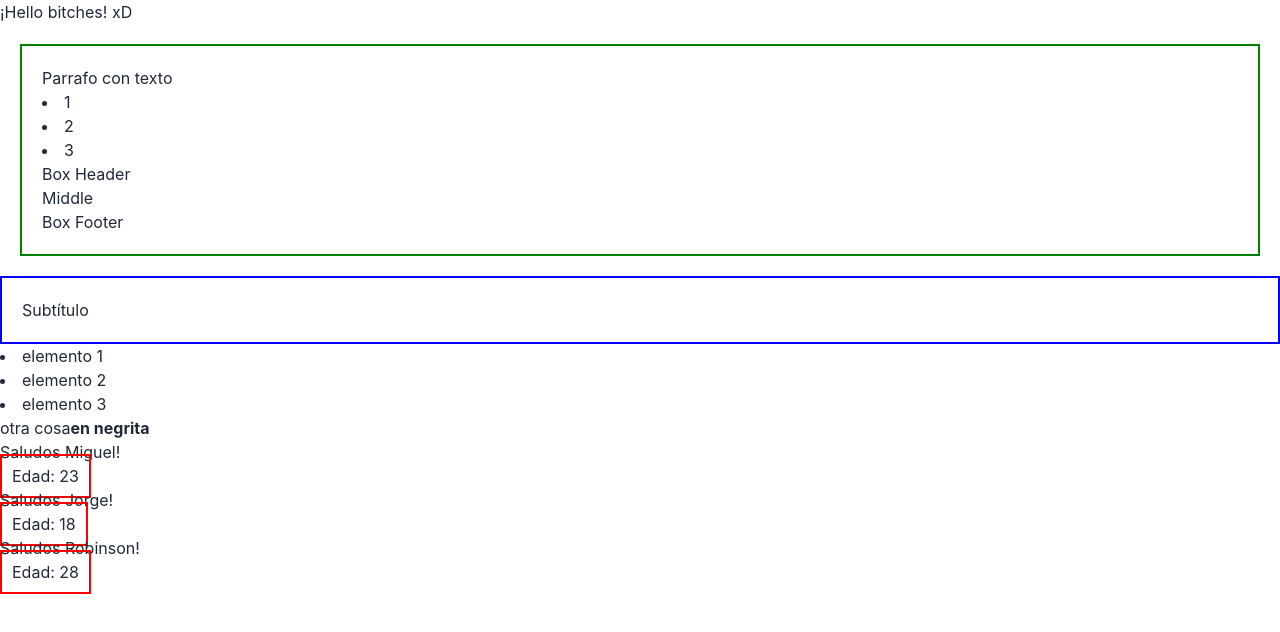
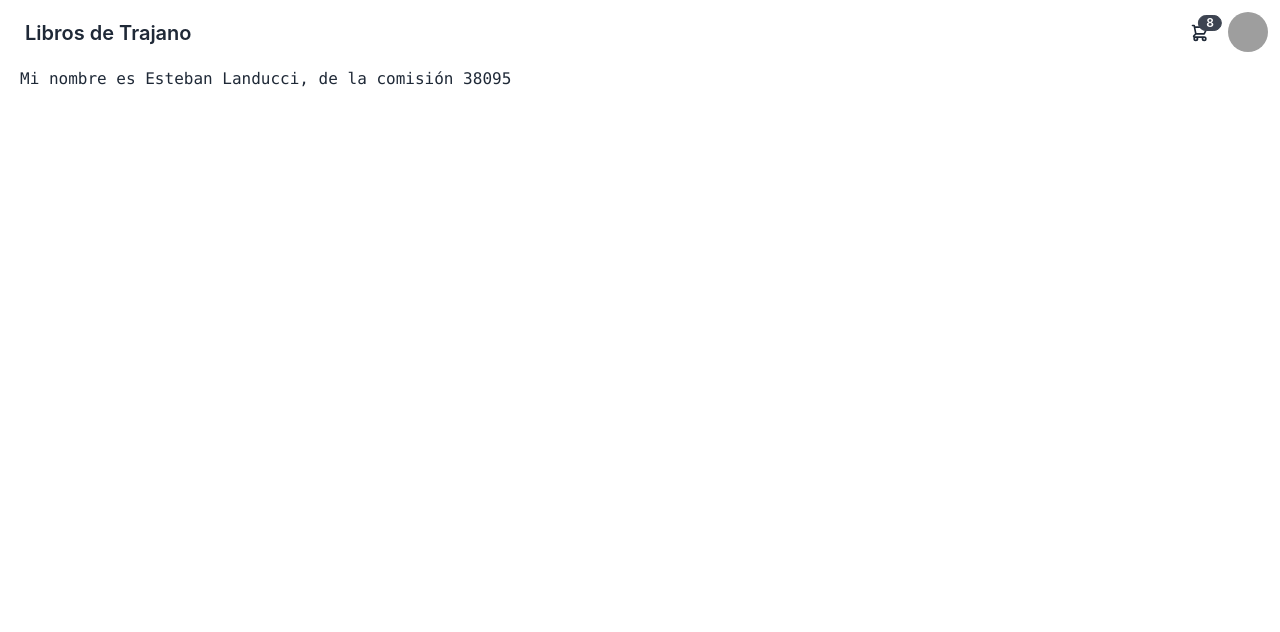
Before and after one commit to Sebregondi/my_app, a React (Create React App) app: page / in a window 1280 px wide. Shown: the top 632 px of the page. Built offline with nearby package versions, Linux system fonts and the light colour scheme; grey boxes are pictures that could not be loaded.

Commit message:
primera pre entrega casi lista

```diff
--- a/src/App.js
+++ b/src/App.js
@@ -2,6 +2,8 @@ import logo from './logo.svg';
 import './App.css';
 import Saludo from './Saludo';
 import ChildrenBox from './components/ChildrenBox';
+import NavBar from './components/NavBar';
+import ItemListContainer from './components/ItemListContainer';
 
 function App() {
 
@@ -12,22 +14,9 @@ function App() {
 
   return (
     <>
-      <h1>¡Hello bitches! xD</h1>
-      <ChildrenBox>
-        <p>Parrafo con texto</p>
-        <li>1</li>
-        <li>2</li>
-        <li>3</li>
-      </ChildrenBox>
-      <h2 style={styles}>Subtítulo</h2>
-      <li className='green'>elemento 1</li>
-      <li>elemento 2</li>
-      <li>elemento 3</li>
-      <span>otra cosa</span>
-      <strong>en negrita</strong>
-      <Saludo name='Miguel' age={23}/>
-      <Saludo name='Jorge' age={18}></Saludo>
-      <Saludo name='Robinson' age={28}></Saludo>
+    <NavBar />
+    <ItemListContainer
+      greeting={"Mi nombre es Esteban Landucci, de la comisión 38095"}/>
     </>
   );
 }
--- a/src/Saludo.js
+++ /dev/null
@@ -1,12 +0,0 @@
-import AgeLabel from "./components/AgeLabel"
-
-function Saludo ({name, age}) {
-    return (
-        <>
-            <h2>Saludos {name}!</h2>
-            <AgeLabel age={age}/>
-        </>
-    )
-}
-
-export default Saludo
--- a/src/components/AgeLabel.js
+++ /dev/null
@@ -1,15 +0,0 @@
-import React from 'react'
-
-const AgeLabel = ( {age} ) => {
-
-    const styles = {
-        border: 'solid red 2px',
-        padding: '10px'
-    }
-
-  return (
-    <span style={styles} >Edad: {age}</span>
-  )
-}
-
-export default AgeLabel
--- a/src/components/ChildrenBox.js
+++ /dev/null
@@ -1,21 +0,0 @@
-import React from 'react'
-
-const styles ={
-    border: 'green 2px solid',
-    padding: '20px',
-    margin: '20px'
-}
-
-const ChildrenBox = ( {children} ) => {
-  return (
-    <div style={styles}>
-        {children}
-        <h3>Box Header</h3>
-        <h3>Middle</h3>
-        <h3>Box Footer</h3>
-
-    </div>
-  )
-}
-
-export default ChildrenBox
--- /dev/null
+++ b/src/components/ItemListContainer.js
@@ -0,0 +1,9 @@
+import React from 'react'
+
+const ItemListContainer = ( {greeting} ) => {
+  return (
+    <span className='font-mono m-5'> {greeting}</span>
+  )
+}
+
+export default ItemListContainer
```
